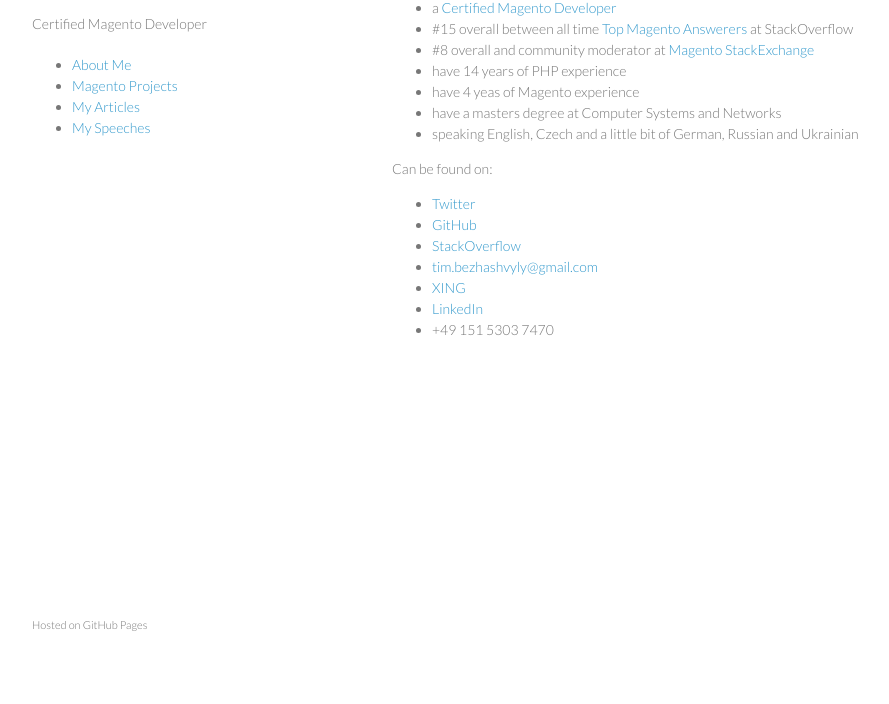
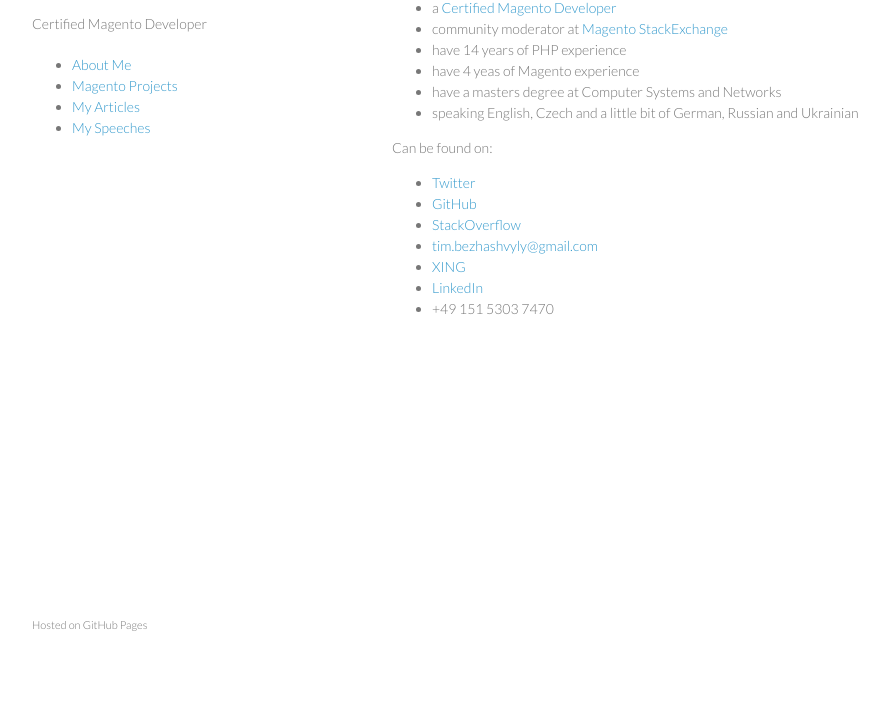
Before and after one commit to jnolimits/tim-bezhashvyly.github.com, a plain HTML site: page index.html in a window 1280 px wide. Shown: the part 96-800 px from the top of the page, without its empty margins (178-1067 px from the left). Drawn offline with Linux system fonts and the light colour scheme.

Commit message:
Update some info

```diff
--- a/index.html
+++ b/index.html
@@ -28,8 +28,7 @@
         Currently I'm:
         <ul>
             <li>a <a href="http://www.magentocommerce.com/certification/directory/dev/734/" target="_blank">Certified Magento Developer</a></li>
-            <li>#15 overall between all time <a href="http://stackoverflow.com/tags/magento/topusers" target="_blank">Top Magento Answerers</a> at StackOverflow</li>
-            <li>#8 overall and community moderator at <a href="http://magento.stackexchange.com/" target="_blank">Magento StackExchange</a></li>
+            <li>community moderator at <a href="http://magento.stackexchange.com/" target="_blank">Magento StackExchange</a></li>
             <li>have 14 years of PHP experience</li>
             <li>have 4 yeas of Magento experience</li>
             <li>have a masters degree at Computer Systems and Networks</li>
@@ -55,7 +54,6 @@
             <li>PostFinance Payment Extension - <a href="https://github.com/openstream/MagentoPostFinance" target="_blank">github</a></li>
             <li>5 Rappen Rounding Extension - <a href="https://github.com/openstream/Magento5CentRounding" target="_blank">github</a></li>
             <li>OG Tags Extension - <a href="https://github.com/openstream/ogtags" target="_blank">github</a></li>
-            <li>Swiss German Language Pack - <a href="https://github.com/openstream/German_LocalePack_de_CH" target="_blank">github</a> - <a href="http://www.magentocommerce.com/magento-connect/magento-community-modules-german-switzerland-language-pack-3923.html" target="_blank">magento-connect</a></li>
             <li>Review Notifications Extension - <a href="https://github.com/openstream/ReviewNotifications" target="_blank">github</a></li>
             <li>Tags Notifications Extension - <a href="https://github.com/openstream/TagNotifications" target="_blank">github</a> - <a href="http://www.magentocommerce.com/magento-connect/tag-notifications-2088.html" target="_blank">magento-connect</a></li>
             <li>Open Social Media Monitoring Extension - <a href="https://github.com/openstream/OSMM-Magento" target="_blank">github</a> - <a href="http://www.magentocommerce.com/magento-connect/open-social-media-monitoring-3195.html" target="_blank">magento-connect</a></li>
@@ -67,7 +65,6 @@
         <ul>
             <li><a href="http://magicento.com/" target="_blank">Magicento</a></li>
             <li><a href="https://github.com/magento-hackathon/composer-repository" target="_blank">Magento Composer</a></li>
-            <li><a href="http://open-social-media-monitoring.net" target="_blank">Open Social Media Monitoring</a></li>
         </ul>
     </section>
     <section id="my-articles">
```
